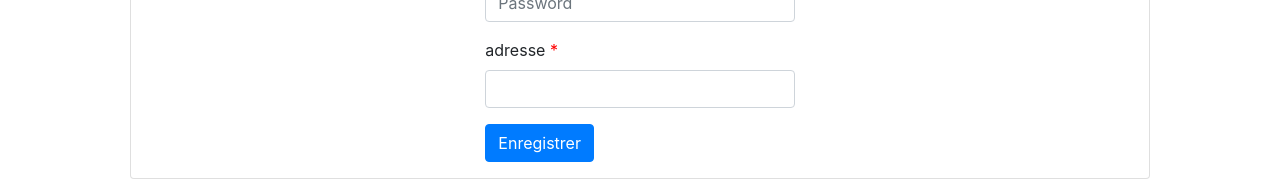
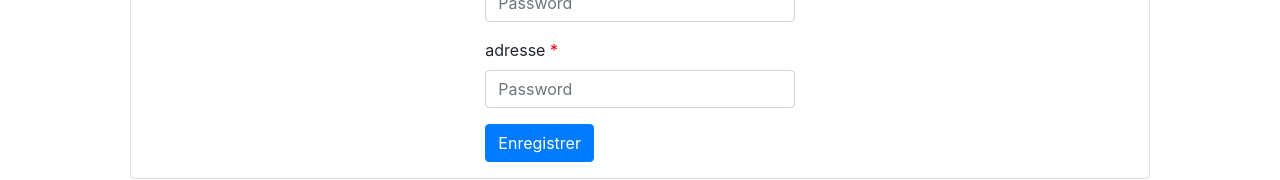
Before and after one commit to cidit/Projet-Integre-EQ1, a React (Create React App) app in the folder frontend/: page /empRegist in a window 1280 px wide. Shown: the part 447-627 px from the top of the page. Built offline with nearby package versions, Linux system fonts and the light colour scheme.

Commit message:
Validation to code review

```diff
--- a/frontend/src/components/CreateStageComponent.js
+++ b/frontend/src/components/CreateStageComponent.js
@@ -13,21 +13,21 @@ const isRequired = (message) => (value) => (!!value ? undefined : message);
 class CreateStageComponent extends Component {
   constructor(props) {
     super(props);
-    this.state = { sended: false};
+    this.state = { sended: false };
 
 
   }
 
   feedBack() {
 
-    this.setState({sended : true});
+    this.setState({ sended: true });
   }
 
   cancel() {
     this.props.history.push('/stages');
   }
   render() {
-    const { handleSubmit, isSubmitting, isValid, isValidating } = this.props;
+    const { handleSubmit, isSubmitting, isValid, isValidating, status } = this.props;
 
     return (
       <div className="card p-3">
@@ -112,13 +112,18 @@ class CreateStageComponent extends Component {
             <button type="submit"
               className={`submit ${isSubmitting || !isValid ? 'disabled' : ' '}`}
               className="btn btn-primary"
-              disabled={isValidating ||isSubmitting || !isValid } onClick={this.feedBack.bind(this)}>Enregistrer</button>
+              disabled={isValidating || isSubmitting || !isValid} onClick={this.feedBack.bind(this)}>Enregistrer</button>
 
-            { this.state.sended && isValid &&
-            <div className="alert alert-success m-4" role="alert">
-              <p>Stage créée avec succès</p>
-              <a  class="text-warning stretched-link" onClick={this.cancel.bind(this)}> Voir mes offres de Stage</a>
-            </div>
+            {status && status.message &&
+              <div className="alert alert-success mt-3" role="alert">
+                {status.message}
+              </div>
+            }
+
+            {this.state.sended && isValid &&
+              <div className="alert alert-success m-4" role="alert">
+                <a class="stretched-link" onClick={this.cancel.bind(this)}> Voir mes offres de Stage</a>
+              </div>
             }
           </div>
         </Form>
@@ -151,7 +156,7 @@ export default withFormik({
       errors.dateLimiteCandidature = 'Date inférieure à date de début ou supérieur date finale'
     }
 
-    if(!values){
+    if (!values) {
       console.log(this.state)
     }
 
@@ -161,7 +166,12 @@ export default withFormik({
   handleSubmit(values, formikBag) {
 
     StageService.createStage(values).then(res => {
-      console.log(values);
+
+      formikBag.setStatus({ message: "Utilisateur crée avec succès" });
+
+      setTimeout(() => {
+        formikBag.setStatus({ message: '' });
+      }, 3000);
     });
     formikBag.resetForm()
     formikBag.setSubmitting(false);
--- a/frontend/src/components/EmployeurRegister.js
+++ b/frontend/src/components/EmployeurRegister.js
@@ -143,7 +143,10 @@ export default class EmployeurRegister extends Component {
                                         <div className="col-sm-4 offset-sm-4 text-center">
                                                 <div className="form-group">
                                                     <label className="control-label"> adresse </label>
-                                                    <Field type="texte" name="adresse" className="form-control" />
+                                                    <Field type="texte"
+                                                            name="adresse"
+                                                            className="form-control"
+                                                            placeholder="Password"  />
                                                     <ErrorMessage name="adresse">{msg => <div className="badge alert-danger">{msg}</div>}</ErrorMessage >
                                                 </div>
                                             </div>
```
